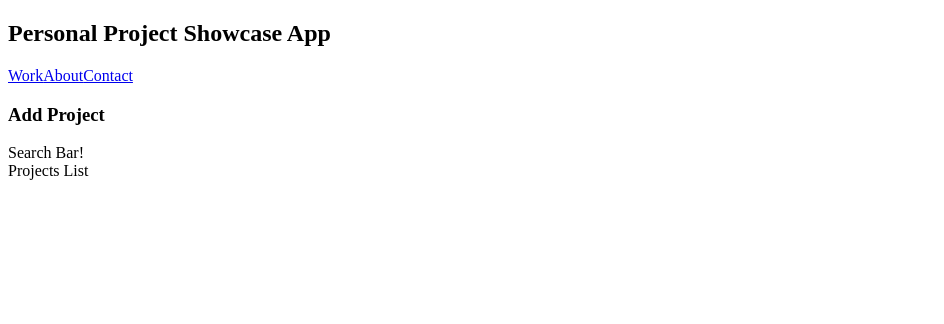
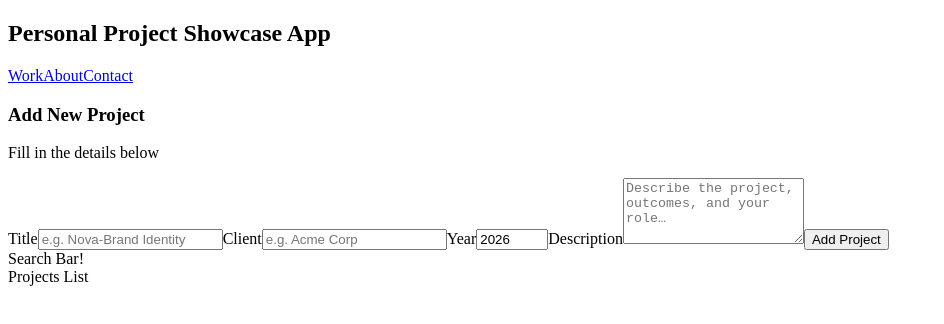
Before and after one commit to shara-arch/react-portfolio, a React (Vite) app in the folder react-portfolio/: page / in a window 1280 px wide. Shown: the top 324 px of the page, without its empty margins (0-944 px from the left). Built offline with nearby package versions, Linux system fonts and the light colour scheme.

Commit message:
Update add project form

```diff
--- a/react-portfolio/src/App.jsx
+++ b/react-portfolio/src/App.jsx
@@ -3,9 +3,9 @@ import Header from "./components/Header";
 import ProjectList from "./components/ProjectList";
 import AddProjectForm from "./components/AddProjectForm";
 import SearchBar from "./components/SearchBar";
-import ProjectModal from "./components/ProjectModal";
-import { initialProjects } from "./data/projects";
-import "./styles/style.css";
+import ProjectCard from "./components/ProjectCard";
+// import { initialProjects } from "./data/projects";
+// import "./styles/style.css";
 
 function App(){
     return(
--- a/react-portfolio/src/components/AddProjectForm.jsx
+++ b/react-portfolio/src/components/AddProjectForm.jsx
@@ -4,15 +4,43 @@ import { useState } from "react";
 const InitialState = {
     title: "",
     client: "",
-    year: "",
+    year: new Date().getFullYear().toString(),
     description: ""
 }
-function AddProjectForm (){
+function AddProjectForm ({onAddProject}) {
+  const [form, setForm] = useState(InitialState);
+  const [error, setError] = useState('');
+
+  const handleSubmit = (e) => {
+    e.preventDefault();
+
+    // Data Validation
+    if (!form.title.trim() || !form.description.trim() || !form.client.trim() || !form.year.trim()) {
+      setError('Ensure all Fields are filled before submission.');
+      return;
+    }
+
+    onAddProject({ ...form, id: Date.now() });
+
+    // Reset form
+    setForm(InitialState);
+    setError({});
+  };
     return(
-        <section>
-            <h3>Add Project</h3>
-            <form>
-
+        <section className="project-form-card">
+            <h3>Add New Project</h3>
+            <p>Fill in the details below</p>
+            <form onSubmit={handleSubmit} className="project-form">
+                 {error && <p>{error}</p>}
+                <label>Title</label>
+                <input type="text" value={form.title} onChange={(e) => setTitle(e.target.value)} placeholder="e.g. Nova-Brand Identity"/>
+                <label>Client</label>
+                <input type="text" value={form.client} onChange={(e) => setClient(e.target.value)} placeholder="e.g. Acme Corp"/>
+                <label>Year</label>
+                <input type="number" min="1983" max="2099" value={form.year} onChange={(e) => setYear(e.target.value)} />
+                <label>Description</label>
+                <textarea type="text" value={form.description} onChange={(e) => setDescription(e.target.value)} placeholder="Describe the project, outcomes, and your role…" rows={4} />
+                <button type="submit" id="form-submit">Add Project</button>
             </form>
         </section>
     )
```
